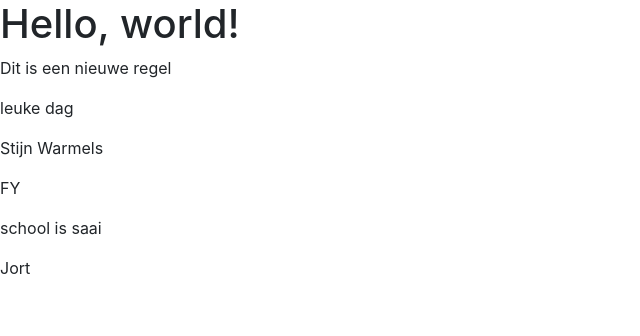
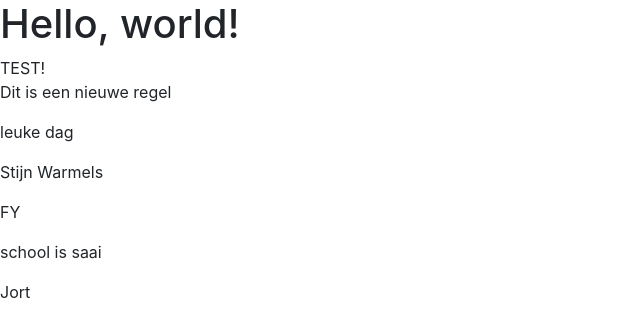
Before and after one commit to Jort2701/AM1A-VEBR-J1-P1-, a plain HTML site: page index.html in a window 1280 px wide. Shown: the whole page, without its empty margins (0-640 px from the left). Drawn offline with nearby package versions, Linux system fonts and the light colour scheme.

Commit message:
Extra code

```diff
--- a/index.html
+++ b/index.html
@@ -12,6 +12,7 @@
 
 <body>
     <h1>Hello, world!</h1>
+    <hi>TEST!</hi>
     <p>Dit is een nieuwe regel</p>
     <p>leuke dag</p>
     <p>Stijn Warmels</p>
```
